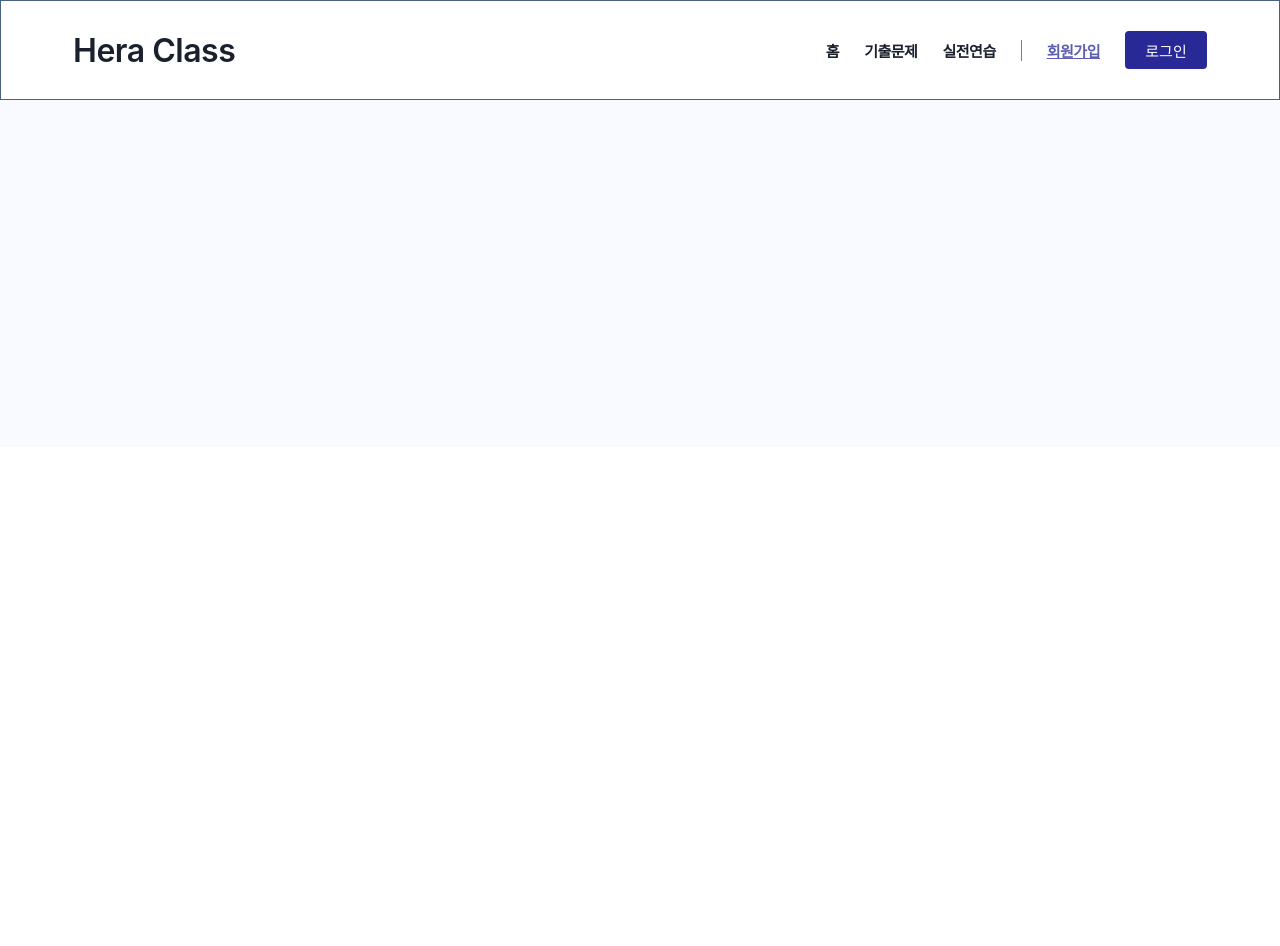
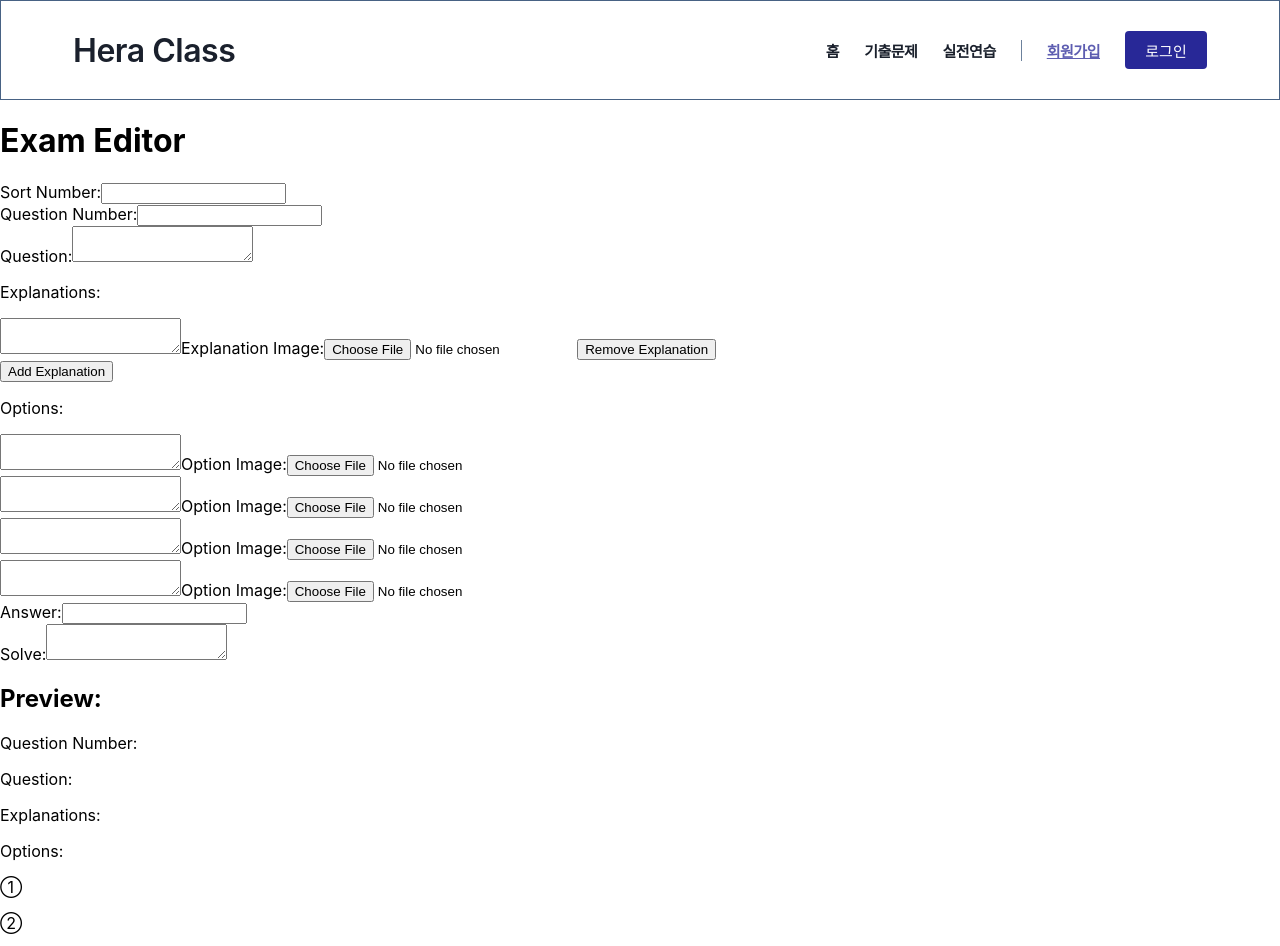
Before and after one commit to THE-HERA-CLASS/HC-frontend, a React (Create React App) app: page /exameditor in a window 1280 px wide. Shown: the top 946 px of the page. Before the commit the page ends 800 px from the top, so only its background shows below. Built offline with nearby package versions, Linux system fonts and the light colour scheme; no server answers.

Commit message:
[Feat] 한 문제씩 올리는 컴포넌트 ExamEditor.jsx 1차

```diff
--- a/public/index.html
+++ b/public/index.html
@@ -2,13 +2,10 @@
 <html lang="en">
   <head>
     <meta charset="utf-8" />
-    <link rel="icon" href="%PUBLIC_URL%/favicon.ico" />
+    <link rel="icon" href="%PUBLIC_URL%/hera-class-simbol.png" />
     <meta name="viewport" content="width=device-width, initial-scale=1" />
     <meta name="theme-color" content="#000000" />
-    <meta
-      name="description"
-      content="Web site created using create-react-app"
-    />
+    <meta name="description" content="Web site created using create-react-app" />
     <link rel="apple-touch-icon" href="%PUBLIC_URL%/logo192.png" />
     <!--
       manifest.json provides metadata used when your web app is installed on a
--- a/src/components/adminpage/fileUpload/Modal.jsx
+++ b/src/components/adminpage/fileUpload/Modal.jsx
@@ -17,7 +17,6 @@ const Modal = ({ setModal }) => {
     round: '',
     exam_id: '',
   });
-  console.log(select);
 
   //문제 파일 상태 관리
   const [files, setFiles] = useState(null);
--- /dev/null
+++ b/src/pages/ExamEditor.jsx
@@ -0,0 +1,230 @@
+import React, { useState } from 'react';
+
+const ExamEditor = () => {
+  const [question, setQuestion] = useState({
+    exam_id: '',
+    sort_number: '',
+    questionNumber: '',
+    question: '',
+    explanations: [{ text: '', image: null }],
+    choices: [
+      { option: '1', text: '', image: null },
+      { option: '2', text: '', image: null },
+      { option: '3', text: '', image: null },
+      { option: '4', text: '', image: null },
+    ],
+    answer: '',
+    solve: '',
+  });
+
+  const getChoiceNumber = (index) => {
+    const choiceNumbers = ['①', '②', '③', '④'];
+    return choiceNumbers[index];
+  };
+
+  const handleSortNumberChange = (e) => {
+    const value = e.target.value;
+    setQuestion((prevQuestion) => ({
+      ...prevQuestion,
+      sort_number: value,
+    }));
+  };
+
+  const handleQuestionNumberChange = (e) => {
+    const value = e.target.value;
+    setQuestion((prevQuestion) => ({
+      ...prevQuestion,
+      questionNumber: value,
+    }));
+  };
+
+  const handleQuestionChange = (e) => {
+    const value = e.target.value;
+    setQuestion((prevQuestion) => ({
+      ...prevQuestion,
+      question: value,
+    }));
+  };
+
+  const handleExplanationChange = (e, explanationIndex) => {
+    const { name, value } = e.target;
+    setQuestion((prevQuestion) => {
+      const updatedExplanations = prevQuestion.explanations.map((explanation, idx) =>
+        idx === explanationIndex ? { ...explanation, [name]: value } : explanation,
+      );
+      return { ...prevQuestion, explanations: updatedExplanations };
+    });
+  };
+
+  const handleExplanationImageChange = (e, explanationIndex) => {
+    const file = e.target.files[0];
+    setQuestion((prevQuestion) => {
+      const updatedExplanations = prevQuestion.explanations.map((explanation, idx) =>
+        idx === explanationIndex ? { ...explanation, image: file } : explanation,
+      );
+      return { ...prevQuestion, explanations: updatedExplanations };
+    });
+  };
+
+  const handleExplanationImageRemove = (explanationIndex) => {
+    setQuestion((prevQuestion) => {
+      const updatedExplanations = prevQuestion.explanations.map((explanation, idx) =>
+        idx === explanationIndex ? { ...explanation, image: null } : explanation,
+      );
+      return { ...prevQuestion, explanations: updatedExplanations };
+    });
+  };
+
+  const handleOptionTextChange = (e, optionIndex) => {
+    const { value } = e.target;
+    setQuestion((prevQuestion) => {
+      const updatedChoices = prevQuestion.choices.map((option, idx) =>
+        idx === optionIndex ? { ...option, text: value } : option,
+      );
+      return { ...prevQuestion, choices: updatedChoices };
+    });
+  };
+
+  const handleOptionImageChange = (e, optionIndex) => {
+    const file = e.target.files[0];
+    setQuestion((prevQuestion) => {
+      const updatedChoices = prevQuestion.choices.map((option, idx) =>
+        idx === optionIndex ? { ...option, image: file } : option,
+      );
+      return { ...prevQuestion, choices: updatedChoices };
+    });
+  };
+
+  const handleOptionImageRemove = (optionIndex) => {
+    setQuestion((prevQuestion) => {
+      const updatedChoices = prevQuestion.choices.map((option, idx) =>
+        idx === optionIndex ? { ...option, image: null } : option,
+      );
+      return { ...prevQuestion, choices: updatedChoices };
+    });
+  };
+
+  const handleAnswerChange = (e) => {
+    const value = e.target.value;
+    setQuestion((prevQuestion) => ({
+      ...prevQuestion,
+      answer: value,
+    }));
+  };
+
+  const handleSolveChange = (e) => {
+    const value = e.target.value;
+    setQuestion((prevQuestion) => ({
+      ...prevQuestion,
+      solve: value,
+    }));
+  };
+
+  const handleAddExplanation = () => {
+    setQuestion((prevQuestion) => ({
+      ...prevQuestion,
+      explanations: [...prevQuestion.explanations, { solve: '', image: null }],
+    }));
+  };
+
+  const handleRemoveExplanation = (explanationIndex) => {
+    setQuestion((prevQuestion) => {
+      const updatedExplanations = prevQuestion.explanations.filter((_, idx) => idx !== explanationIndex);
+      return { ...prevQuestion, explanations: updatedExplanations };
+    });
+  };
+
+  return (
+    <div>
+      <h1>Exam Editor</h1>
+      <div>
+        <label>Sort Number:</label>
+        <input type='text' value={question.sort_number} onChange={handleSortNumberChange} />
+      </div>
+      <div>
+        <label>Question Number:</label>
+        <input type='text' value={question.questionNumber} onChange={handleQuestionNumberChange} />
+      </div>
+      <div>
+        <label>Question:</label>
+        <textarea value={question.question} onChange={handleQuestionChange} />
+      </div>
+      <div>
+        <p>Explanations:</p>
+        {question.explanations.map((explanation, explanationIndex) => (
+          <div key={explanationIndex}>
+            <textarea
+              name='text'
+              value={explanation.text}
+              onChange={(e) => handleExplanationChange(e, explanationIndex)}
+            />
+            <label>Explanation Image:</label>
+            <input type='file' onChange={(e) => handleExplanationImageChange(e, explanationIndex)} />
+            {explanation.image && (
+              <div>
+                <button onClick={() => handleExplanationImageRemove(explanationIndex)}>Remove Image</button>
+              </div>
+            )}
+            <button onClick={() => handleRemoveExplanation(explanationIndex)}>Remove Explanation</button>
+          </div>
+        ))}
+        <button onClick={handleAddExplanation}>Add Explanation</button>
+      </div>
+      <div>
+        <p>Options:</p>
+        {question.choices.map((option, optionIndex) => (
+          <div key={optionIndex}>
+            <textarea name='text' value={option.text} onChange={(e) => handleOptionTextChange(e, optionIndex)} />
+            <label>Option Image:</label>
+            <input type='file' onChange={(e) => handleOptionImageChange(e, optionIndex)} />
+            {option.image && (
+              <div>
+                <button onClick={() => handleOptionImageRemove(optionIndex)}>Remove Image</button>
+              </div>
+            )}
+          </div>
+        ))}
+      </div>
+      <div>
+        <label>Answer:</label>
+        <input value={question.answer} onChange={handleAnswerChange} />
+      </div>
+      <div>
+        <label>Solve:</label>
+        <textarea value={question.solve} onChange={handleSolveChange} />
+      </div>
+      <div>
+        <h2>Preview:</h2>
+        <p>Question Number: {question.questionNumber}</p>
+        <p>Question: {question.question}</p>
+        {question.explanations.map((explanation, explanationIndex) => (
+          <div key={explanationIndex}>
+            <p>Explanations:{explanation.text}</p>
+            {explanation.image && (
+              <div>
+                <img src={URL.createObjectURL(explanation.image)} alt='Explanation Image' />
+              </div>
+            )}
+          </div>
+        ))}
+        <p>Options:</p>
+        {question.choices.map((option, optionIndex) => (
+          <div key={optionIndex}>
+            <p>
+              {getChoiceNumber(optionIndex)} {option.text}
+            </p>
+            {option.image && (
+              <div>
+                <img src={URL.createObjectURL(option.image)} alt='Option Image' />
+              </div>
+            )}
+          </div>
+        ))}
+        <p>Answer: {question.answer}</p>
+        <p>Solve: {question.solve}</p>
+      </div>
+    </div>
+  );
+};
+
+export default ExamEditor;
--- a/src/shared/Router.js
+++ b/src/shared/Router.js
@@ -11,6 +11,7 @@ import Header from '../components/layout/Header';
 import Footer from '../components/layout/Footer';
 import ParsingEditor from '../pages/ParsingEditor';
 import TestListPages from '../pages/TestListPages';
+import ExamEditor from '../pages/ExamEditor';
 
 function Router() {
   return (
@@ -27,6 +28,7 @@ function Router() {
         <Route path='/test-list' element={<TestListPages />} />
         <Route path='/test-list/:certificateId' element={<TestListPages />} />
         <Route path='/parsingeditor' element={<ParsingEditor />} />
+        <Route path='/exameditor' element={<ExamEditor />} />
       </Routes>
       <FooterConditionalRender />
     </BrowserRouter>
```
Also changed, not shown: public/hera-class-simbol.png (added).
